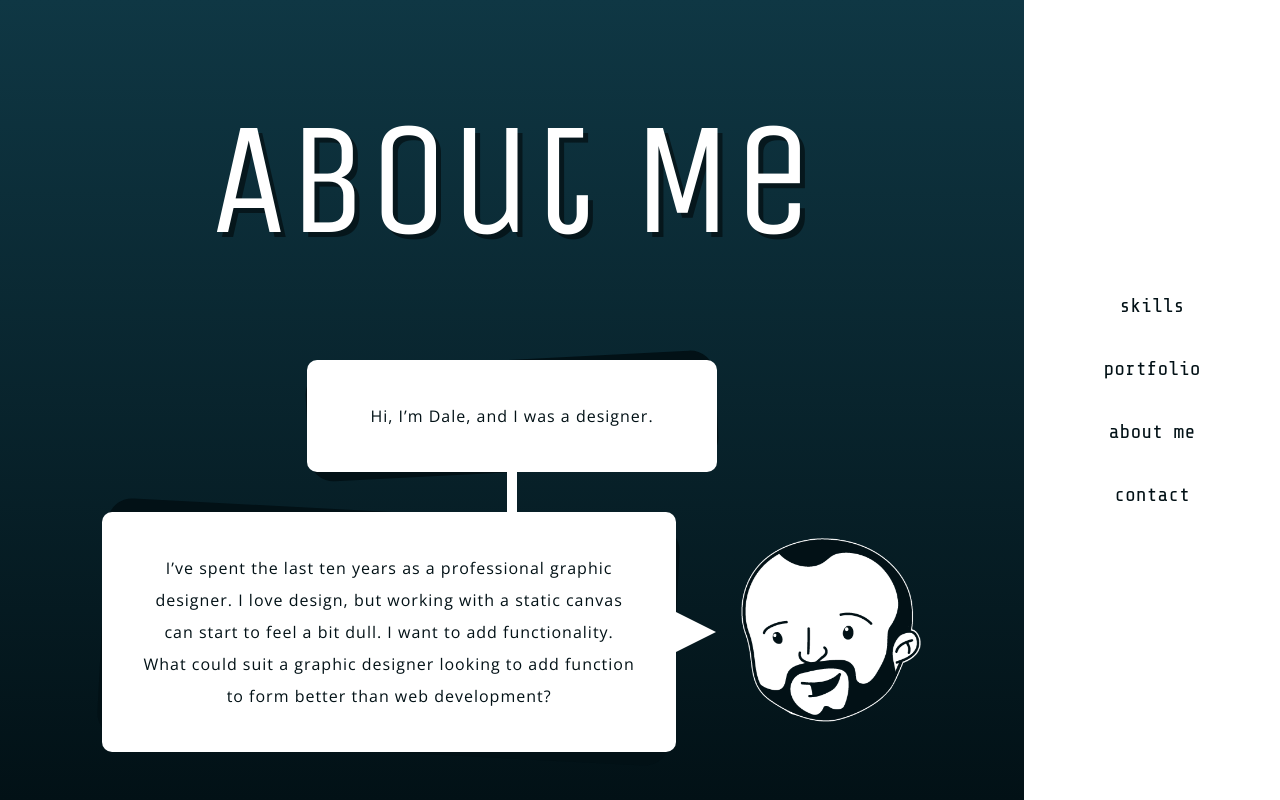
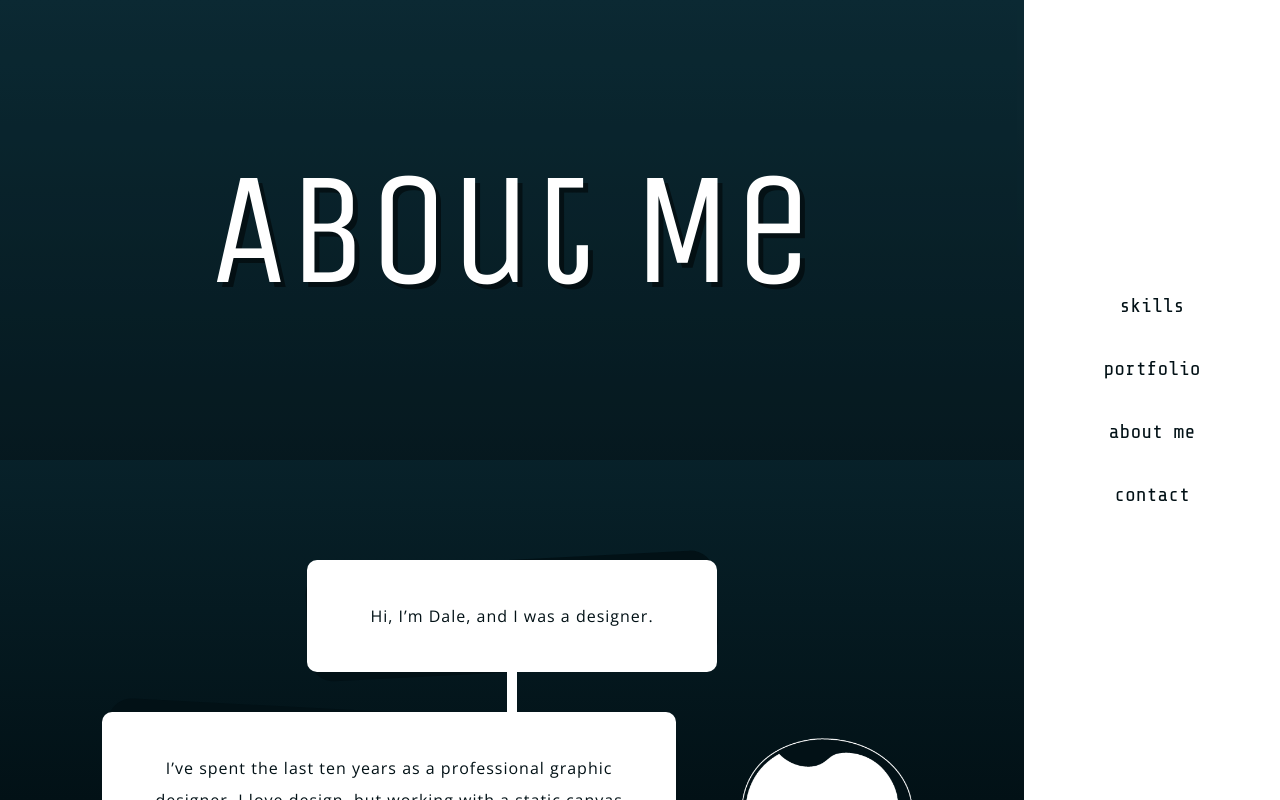
Before and after one commit to dalespiteri/portfolio-react, a React (Create React App) app in the folder portfolio/: page / in a window 1280 px wide. Both pictures are taken after a click on the button "about me". Built offline with nearby package versions, Linux system fonts and the light colour scheme.

Commit message:
header style change, form submit button animation

```diff
--- a/portfolio/src/About.js
+++ b/portfolio/src/About.js
@@ -14,6 +14,7 @@ class About extends Component {
           <div className="header">
             <h1>About Me</h1>
           </div>
+          <div className="aboutBlurbContainer">
             <div className="aboutText">
               <div className="outterBubble">
                 <p>Hi, I’m Dale, and I was a designer.</p>
@@ -38,6 +39,7 @@ class About extends Component {
             </div>
           </div>
         </div>
+      </div>
     );
   }
 }
--- a/portfolio/src/style/about.css
+++ b/portfolio/src/style/about.css
@@ -2,10 +2,10 @@
     background: linear-gradient(#0f3744, var(--darkBlue));
 }
 
-.aboutContent {
-    width: 80%;
-    max-width: 900px;
-    margin: auto;
+.aboutBlurbContainer {
+  width: 80%;
+  max-width: 900px;
+  margin: auto;
 }
 
 .aboutText p {
--- a/portfolio/src/style/contact.css
+++ b/portfolio/src/style/contact.css
@@ -4,6 +4,7 @@
 
 .contactContent {
     text-align: center;
+    padding-top: 250px;
 }
 
 .contactLogo {
@@ -70,11 +71,15 @@
   border: none;
   border-bottom: 2px solid gray;
   font-family: monospace;
+  outline-color: rgba(0,0,0,0);
+  transition: outline-color 500ms;
 }
 
 .contactForm .formIDs input:focus,
 .contactForm textarea:focus {
-  outline: 2px solid var(--darkBlue);
+  outline-width: 2px;
+  outline-style: solid;
+  outline-color: var(--darkBlue);
 }
 
 .contactForm textarea {
@@ -89,13 +94,14 @@
   font-size: 1em;
   letter-spacing: 2px;
   cursor: pointer;
-  transition: background-color 200ms, top 50ms;
+  transition: background-color 200ms, transform 100ms, top 50ms;
   position: relative;
   top: 0;
 }
 
 .formSubmit:hover {
   background-color: #052935;
+  animation: shake 350ms linear infinite;
 }
 
 .formSubmit:active {
--- a/portfolio/src/style/general.css
+++ b/portfolio/src/style/general.css
@@ -55,6 +55,13 @@
   }
 }
 
+@keyframes shake {
+  25% {transform: rotate(-2deg);}
+  50% {transform: rotate(0);}
+  75% {transform: rotate(2deg);}
+  100% {transform: rotate(0);}
+}
+
 @media only screen and (min-width: 900px) {
   /* only want custom scroll bars on larger devices */
   *::-webkit-scrollbar {
@@ -81,6 +88,7 @@ h1 {
   font-family: 'Unica One', sans-serif;
   font-size: 2.5em;
   text-shadow: 5px 5px 0 rgba(0,0,0,0.5);
+  padding: 150px 0;
 }
 
 .masterContainer {
@@ -116,8 +124,7 @@ h1 {
 }
 
 .content {
-  padding-top: 100px;
-  padding-bottom: 100px;
+  padding-bottom: 250px;
 }
 
 .header {
@@ -125,6 +132,7 @@ h1 {
   color: white;
   text-align: center;
   margin-bottom: 100px;
+  background-color: rgba(0,0,0,0.25);
 }
 
 @media only screen and (max-width: 1200px) {
--- a/portfolio/src/style/home.css
+++ b/portfolio/src/style/home.css
@@ -15,6 +15,8 @@
 .homeContent {
   position: relative;
   bottom: 20px; /* visual centering */
+  padding-bottom: 0;
+  /* remove the general content rule so flexbox functions properly on this page */
 }
 
 .pixelLogo {
--- a/portfolio/src/style/portfolio.css
+++ b/portfolio/src/style/portfolio.css
@@ -23,7 +23,7 @@
 
 .portfolioGitRepoButton:hover {
   background-color: white;
-  color: #0D1027;
+  color: var(--darkBlue);
 }
 
 .webpages {
@@ -77,7 +77,7 @@
 
 .webpageInfo {
   padding: 25px;
-  background-color: #0D1027;
+  background-color: var(--darkBlue);
   color: white;
 }
 
--- a/portfolio/src/style/skills.css
+++ b/portfolio/src/style/skills.css
@@ -62,6 +62,7 @@
   width: 50%;
   height: 100%;
   color: var(--darkBlue);
+  text-align: left;
   background-color: white;
   display: flex;
   flex-direction: column;
```
Lines whose indentation alone changed are shown as unchanged.
